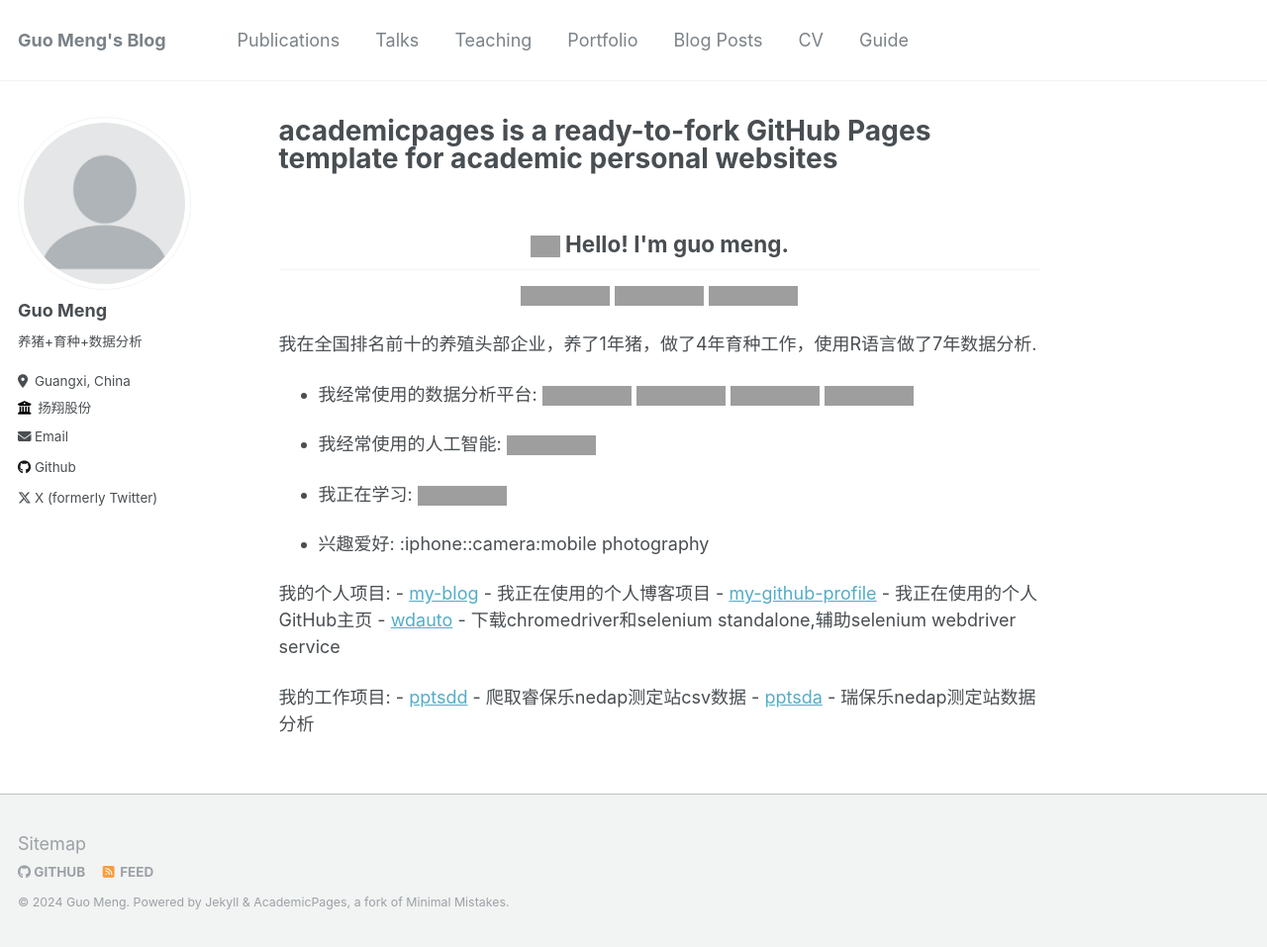
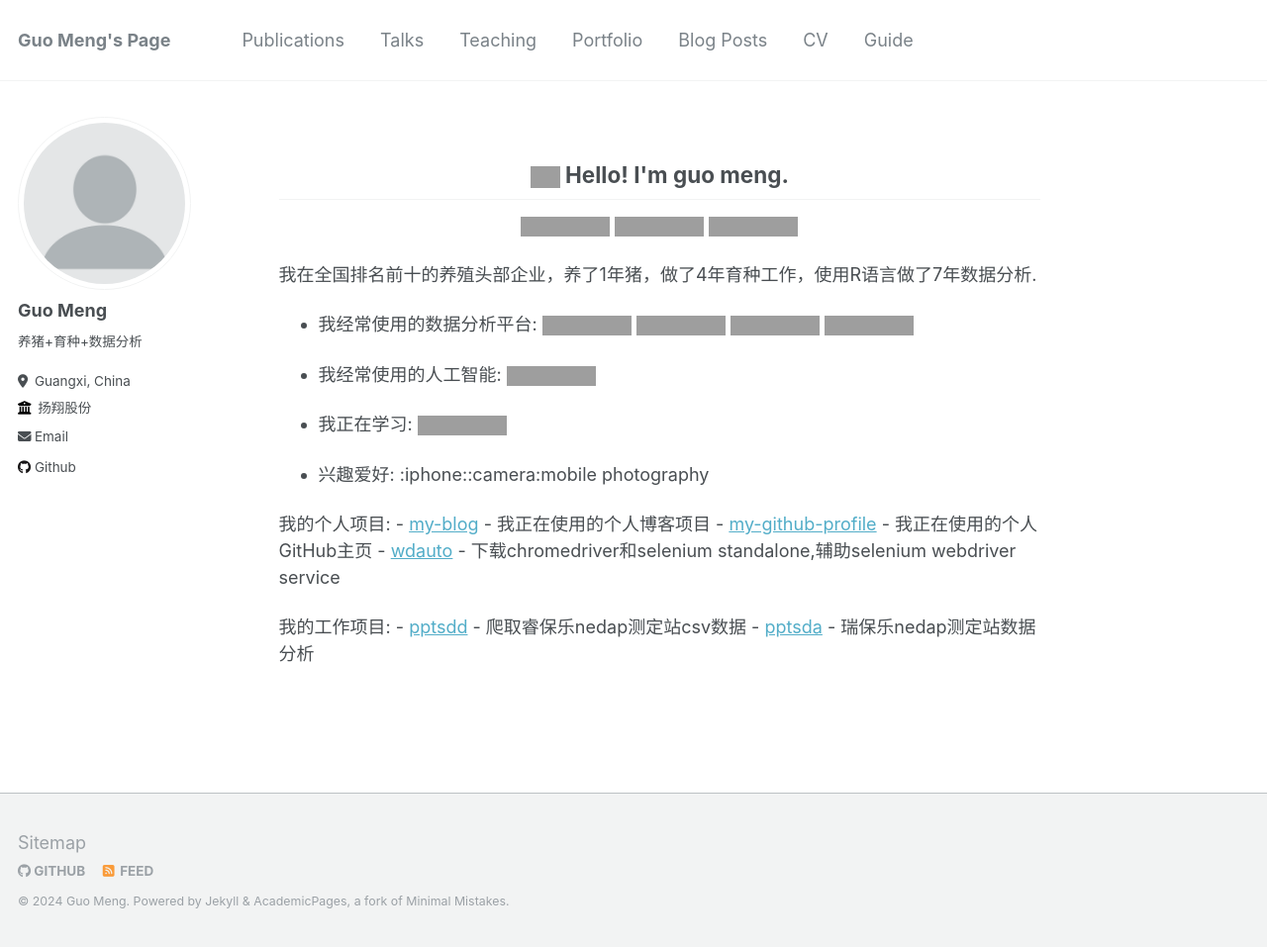
Before and after one commit to tony2015116/tony2015116.github.io, a Jekyll site: the page built from _pages/about.md, in a window 1280 px wide and 957 px high, cut to the strip 0-957 px from the top of the window. Shown: the whole strip at 99% size. Built offline with Jekyll 4.4.1, drawn with Linux system fonts in a browser that asks for light colours; grey boxes are pictures that could not be loaded.

Commit message:
2024-03-09

```diff
--- a/_config.yml
+++ b/_config.yml
@@ -8,10 +8,10 @@
 
 # Basic Site Settings
 locale                   : "zh-CN"
-title                    : "Guo Meng's Blog"
+title                    : "Guo Meng's Page"
 title_separator          : "-"
 name                     : &name "Guo Meng"
-description              : &description "养猪+育种+数据分析"
+description              : &description "养猪|育种|数据分析"
 url                      : https://tony2015116.github.io # the base hostname & protocol for your site e.g. "https://mmistakes.github.io"
 baseurl                  : "" # the subpath of your site, e.g. "/blog"
 repository               : "tony2015116/tony2015116.github.io"
@@ -64,7 +64,7 @@ author:
   steam            : # Username
   telegram         : # URL
   tumblr           : # Username
-  twitter          : "@tonyituite"  # Replace this with your X / Twitter handle
+  twitter          : #"@tonyituite"  # Replace this with your X / Twitter handle
   vine             : # Username
   weibo            : # Username
   wikipedia        : # Username
--- a/_pages/about.md
+++ b/_pages/about.md
@@ -1,6 +1,5 @@
 ---
 permalink: /
-title: "academicpages is a ready-to-fork GitHub Pages template for academic personal websites"
 author_profile: true
 redirect_from:
   - /about/
@@ -9,6 +8,7 @@ editor_options:
   markdown:
     wrap: 72
 ---
+
 
 <h2 align="center">
 
```
